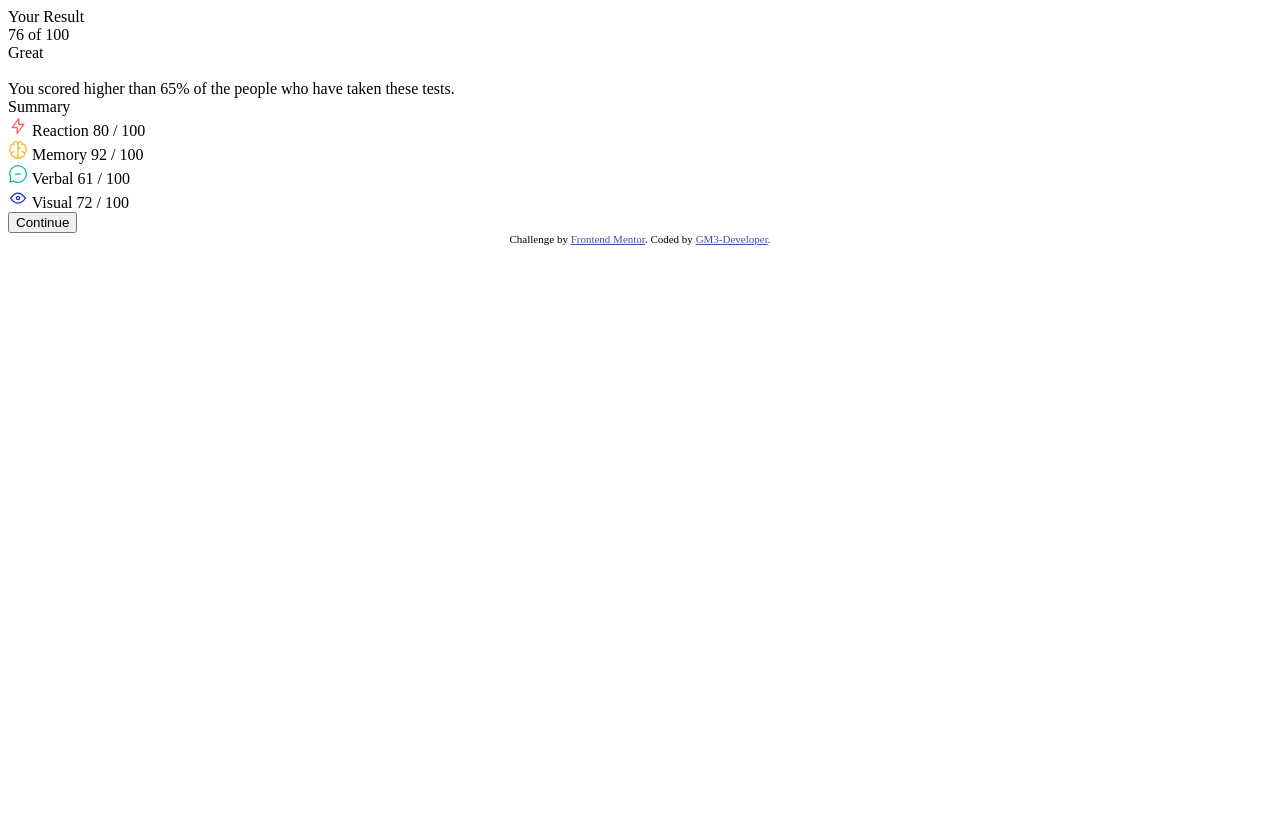
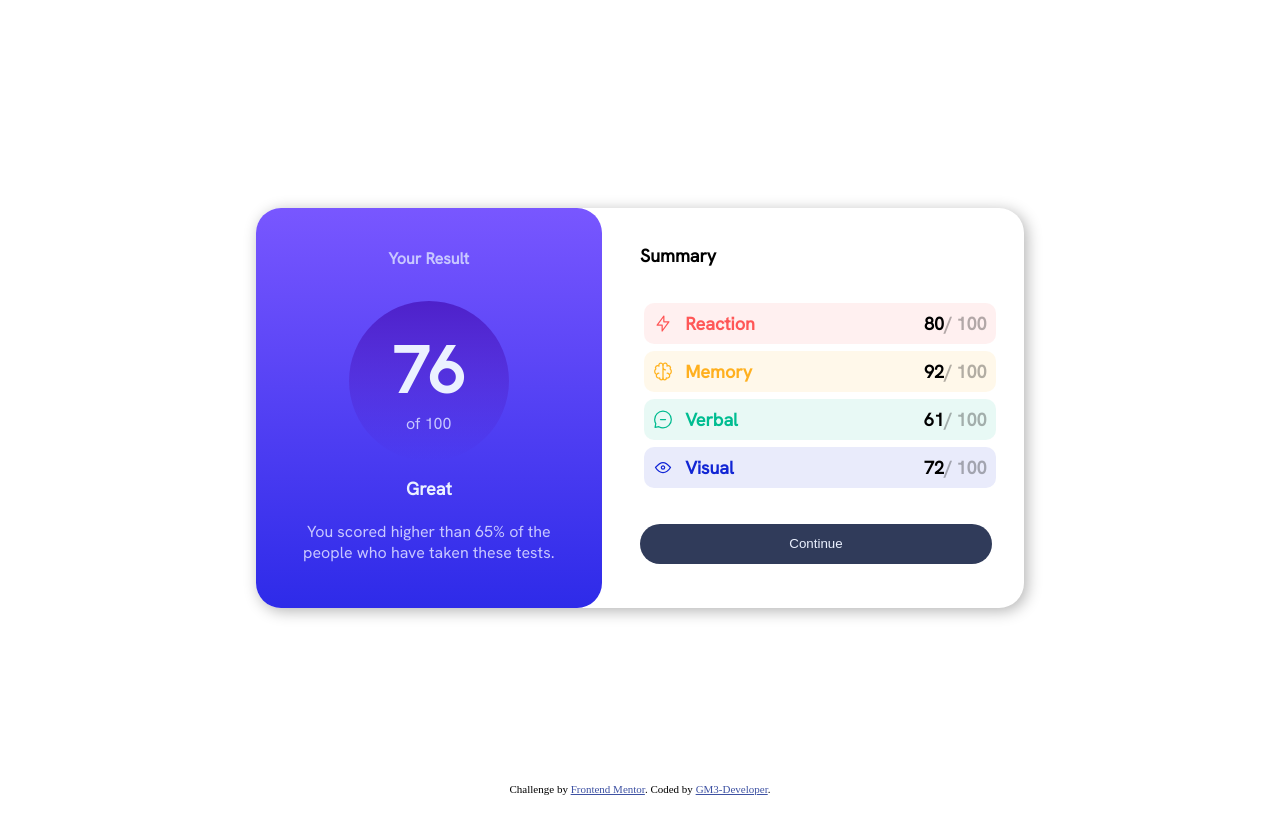
Before and after one commit to GM3-Developer/1.-results-summary-component, a plain HTML site: page index.html in a window 1280 px wide. Drawn offline with Linux system fonts and the light colour scheme; the site is published under a folder, as on GitHub Pages, so addresses that start at the root find nothing.

Commit message:
Fix href

```diff
--- a/index.html
+++ b/index.html
@@ -4,7 +4,7 @@
   <meta charset="UTF-8">
   <meta name="viewport" content="width=device-width, initial-scale=1.0"> <!-- displays site properly based on user's device -->
 
-  <link rel="icon" type="image/png" sizes="32x32" href="./assets/images/favicon-32x32.png">
+  <link rel="icon" type="image/png" sizes="32x32" href="assets/images/favicon-32x32.png">
 
   <title>Frontend Mentor | Results summary component</title>
 
@@ -13,7 +13,7 @@
     .attribution { font-size: 11px; text-align: center; }
     .attribution a { color: hsl(228, 45%, 44%); }
   </style>
-  <link rel="stylesheet" href="/assets/css/style.css">
+  <link rel="stylesheet" href="assets/css/style.css">
 </head>
 <body>
   <div class="main-content" id="main-content">
```
